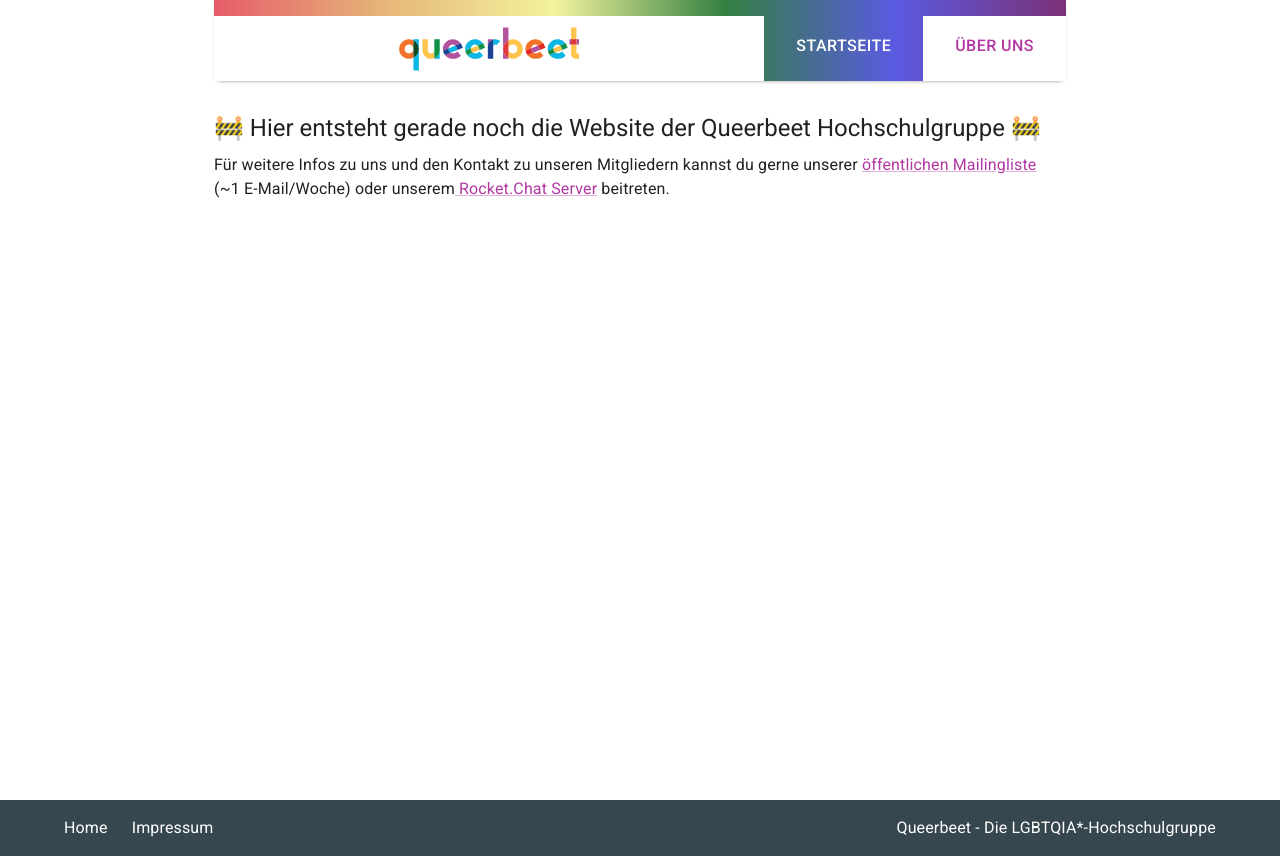
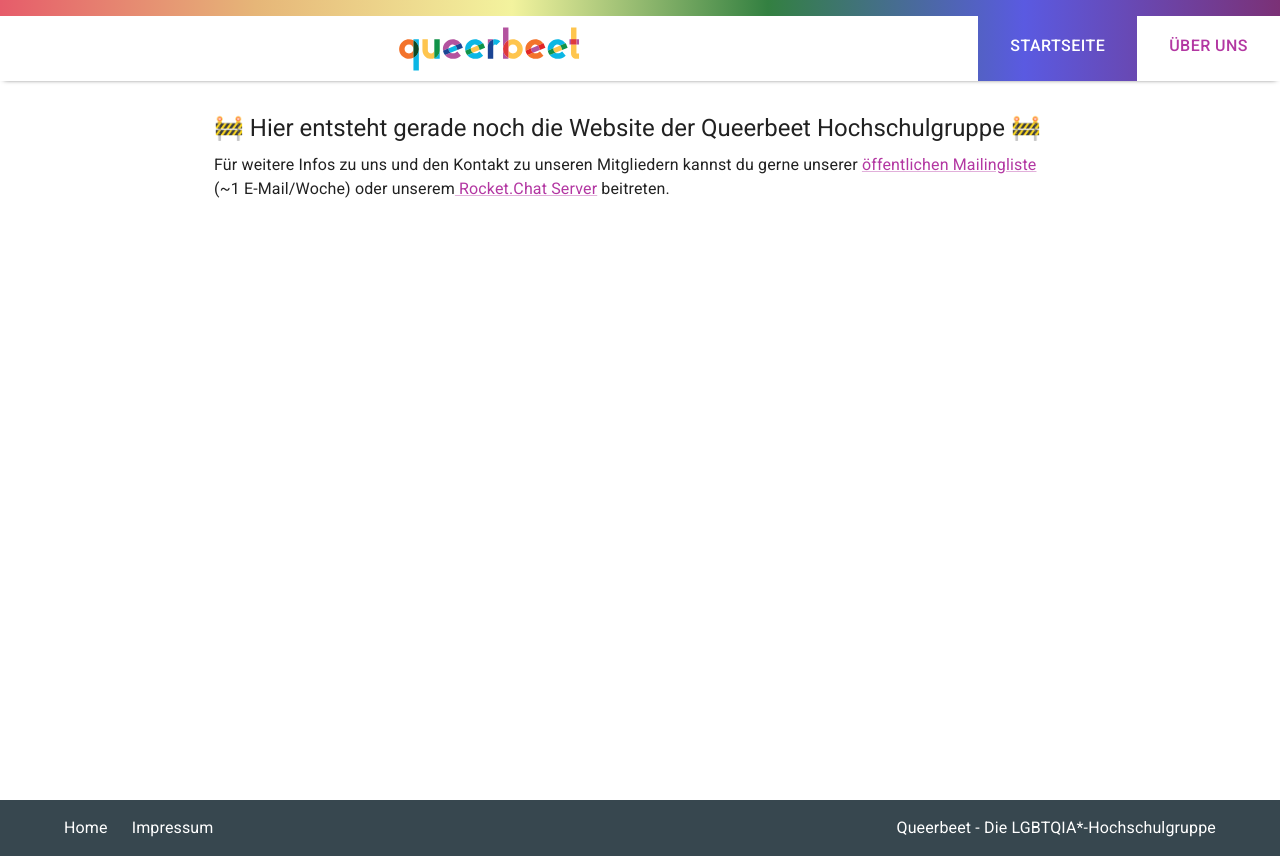
Before and after one commit to queerbeetVorstand/qb-website, a Next.js app: page / in a window 1280 px wide. Built offline with nearby package versions, Linux system fonts and the light colour scheme.

Commit message:
feat: move header outside of container

```diff
--- a/src/pages/index.tsx
+++ b/src/pages/index.tsx
@@ -7,16 +7,17 @@ import Header from "@/components/Header";
 
 export default function Index(): ReactElement {
   return (
+    <Box>
+      <Header />
       <Container maxWidth="md">
-      <Header />
         <Box my={4}>
           <Text variant="h5">
-          🚧 Hier entsteht gerade noch die Website der Queerbeet Hochschulgruppe
-          🚧
+            🚧 Hier entsteht gerade noch die Website der Queerbeet
+            Hochschulgruppe 🚧
           </Text>
           <Text variant="body1">
-          Für weitere Infos zu uns und den Kontakt zu unseren Mitgliedern kannst
-          du gerne unserer{" "}
+            Für weitere Infos zu uns und den Kontakt zu unseren Mitgliedern
+            kannst du gerne unserer{" "}
             <Link
               href="https://www.lists.kit.edu/sympa/subscribe/queerbeet"
               target="_blank"
@@ -35,5 +36,6 @@ export default function Index(): ReactElement {
           </Text>
         </Box>
       </Container>
+    </Box>
   );
 }
```
Lines whose indentation alone changed are shown as unchanged.
